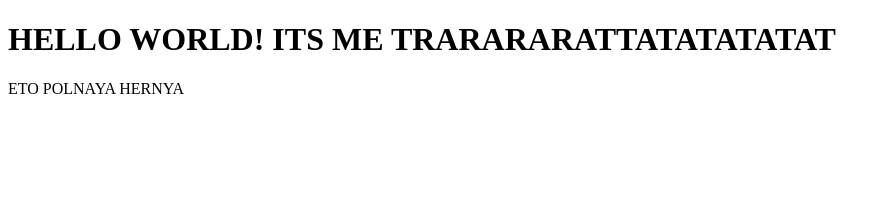
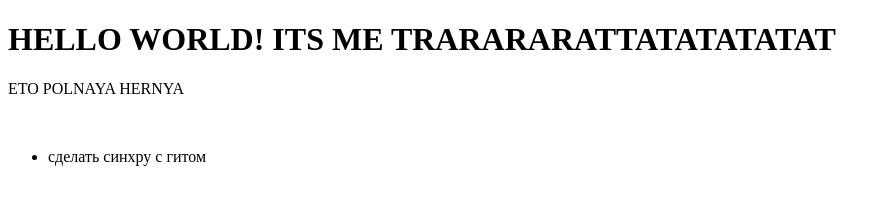
Before and after one commit to Shpilmanovich/testoviy, a plain HTML site: page index.html in a window 1280 px wide. Shown: the whole page, without its empty margins (0-891 px from the left). Drawn offline with Linux system fonts and the light colour scheme.

Commit message:
список

```diff
--- a/index.html
+++ b/index.html
@@ -10,5 +10,11 @@
     <p>
         ETO POLNAYA HERNYA
     </p>
+    <br>
+    <ul>
+        <li>
+            сделать синхру с гитом
+        </li>
+    </ul>
 </body>
 </html>
```
